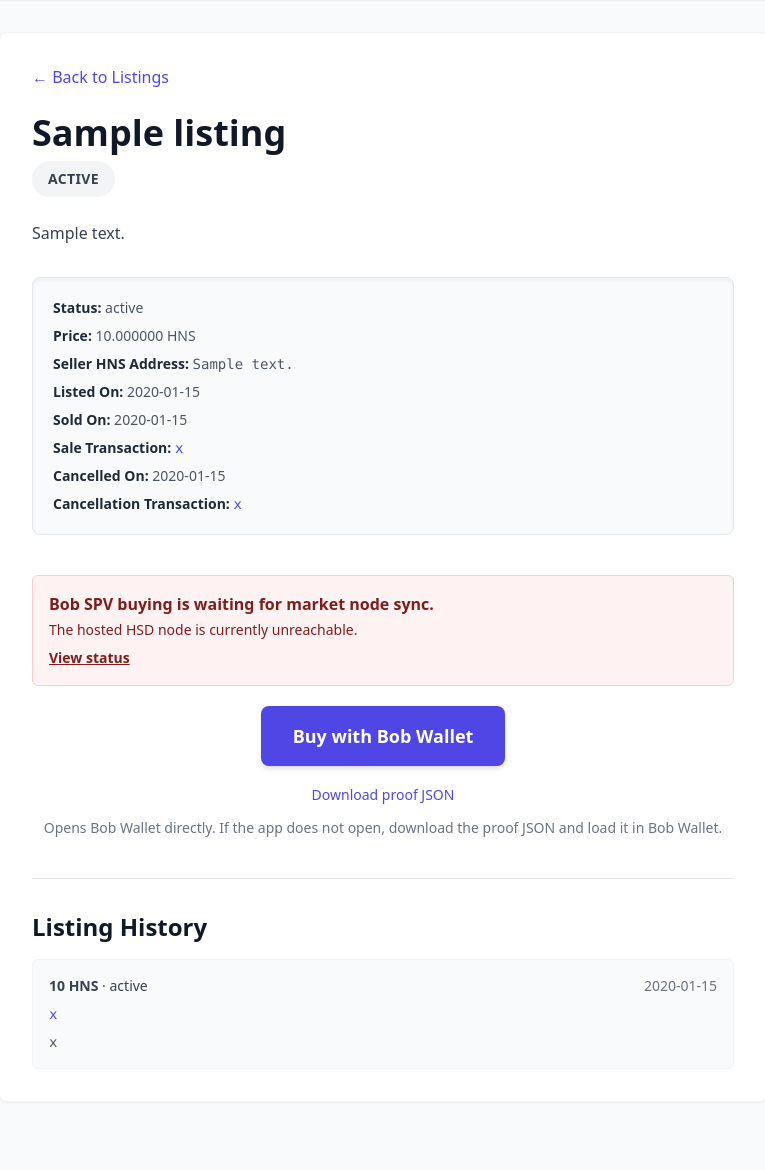
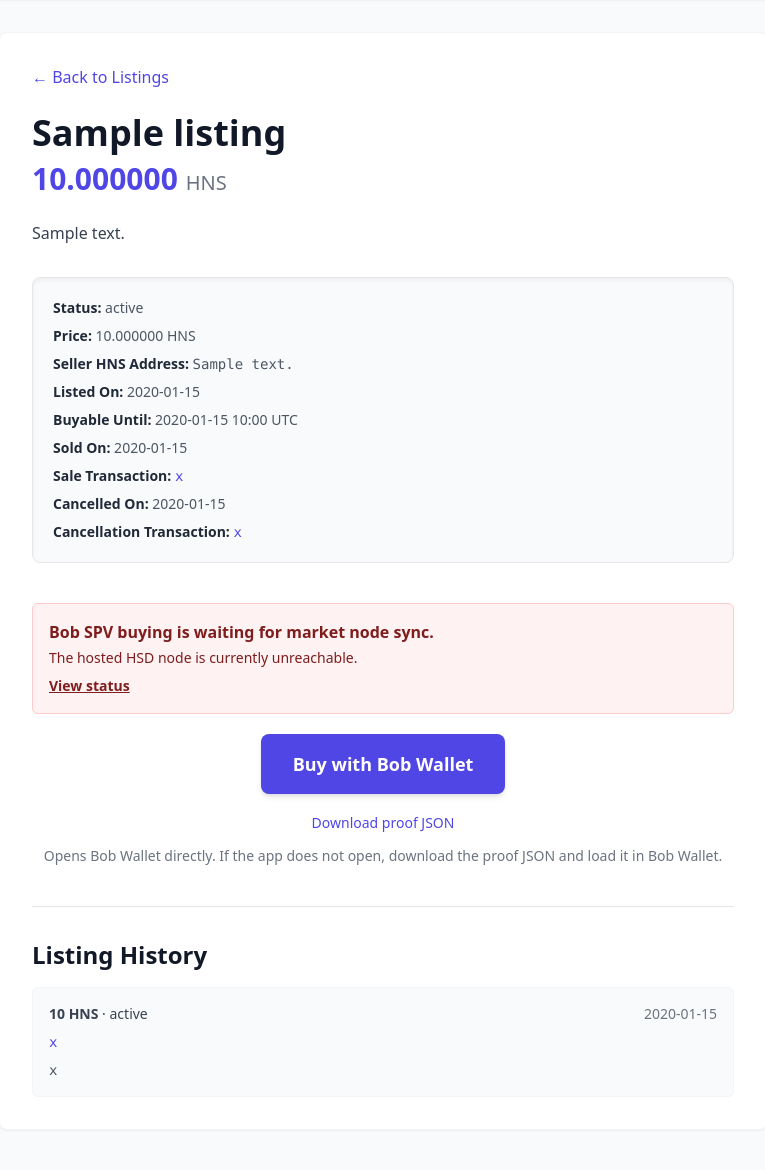
Before and after one commit to shadstoneofficial/learnhns-market, a Flask app: template app/templates/listing.html in a window 1280 px wide. Shown: the part 65-1235 px from the top of the page, without its empty margins (257-1022 px from the left). Run offline with Flask 3, Linux system fonts and the light colour scheme; tables that the repository leaves empty hold one stand-in row (values such as "Sample post"); the template is opened without the code that fills it: values that come from a table or form of the project are taken from there, most other values are stand-ins (such as "Sample title", 1, 10 or a date in 2020); some libraries are stand-ins or nearby versions.

Commit message:
Display expired proof status on listings

```diff
--- a/app/templates/listing.html
+++ b/app/templates/listing.html
@@ -7,10 +7,12 @@
     </div>
 
     <h1 class="text-4xl font-bold mb-2 text-gray-900 break-all">{{ listing.name }}</h1>
-    {% if listing.status == 'active' and not listing.is_expired() %}
+    {% if listing_display_status == 'active' %}
         <div class="text-3xl text-indigo-600 font-bold mb-6">{{ listing.price_hns }} <span class="text-xl text-gray-500 font-medium">HNS</span></div>
+    {% elif listing_display_status == 'expired' %}
+        <div class="mb-6 inline-flex rounded-full bg-amber-100 px-4 py-2 text-sm font-semibold uppercase tracking-wide text-amber-800">Expired</div>
     {% else %}
-        <div class="mb-6 inline-flex rounded-full bg-gray-100 px-4 py-2 text-sm font-semibold uppercase tracking-wide text-gray-700">{{ listing.status }}</div>
+        <div class="mb-6 inline-flex rounded-full bg-gray-100 px-4 py-2 text-sm font-semibold uppercase tracking-wide text-gray-700">{{ listing_display_status }}</div>
     {% endif %}
 
     <div class="mb-8 prose text-gray-700">
@@ -22,10 +24,16 @@
     </div>
 
     <div class="bg-gray-50 p-5 rounded-lg mb-8 text-sm text-gray-600 border border-gray-200 shadow-inner">
-        <p class="mb-2"><strong class="text-gray-800">Status:</strong> {{ listing.status }}</p>
+        <p class="mb-2"><strong class="text-gray-800">Status:</strong> {{ listing_display_status }}</p>
         <p class="mb-2"><strong class="text-gray-800">Price:</strong> {{ listing.price_hns }} HNS</p>
         <p class="mb-2"><strong class="text-gray-800">Seller HNS Address:</strong> <span class="font-mono">{{ listing.seller_hns_address }}</span></p>
         <p><strong class="text-gray-800">Listed On:</strong> {{ listing.created_at.strftime('%Y-%m-%d') }}</p>
+        {% if listing_expires_at %}
+            <p class="mt-2">
+                <strong class="text-gray-800">{% if listing_display_status == 'expired' %}Expired On:{% else %}Buyable Until:{% endif %}</strong>
+                {{ listing_expires_at.strftime('%Y-%m-%d %H:%M UTC') }}
+            </p>
+        {% endif %}
         {% if listing.sold_at %}
             <p class="mt-2"><strong class="text-gray-800">Sold On:</strong> {{ listing.sold_at.strftime('%Y-%m-%d') }}</p>
         {% endif %}
@@ -70,8 +78,13 @@
     </div>
     {% else %}
     <div class="mt-8 rounded-md border border-gray-200 bg-gray-50 p-4 text-gray-700">
-        <p class="font-semibold">This listing is not currently buyable.</p>
-        <p class="text-sm mt-1">This page remains available as the public history page for {{ listing.name }}.</p>
+        {% if listing_display_status == 'expired' %}
+            <p class="font-semibold">This proof has expired and is not currently buyable.</p>
+            <p class="text-sm mt-1">The seller can create and upload a fresh Shakedex proof to reactivate {{ listing.name }}.</p>
+        {% else %}
+            <p class="font-semibold">This listing is not currently buyable.</p>
+            <p class="text-sm mt-1">This page remains available as the public history page for {{ listing.name }}.</p>
+        {% endif %}
     </div>
     {% endif %}
 
```
Also changed, not shown: app/blueprints/main.py (+11 -2 lines).
